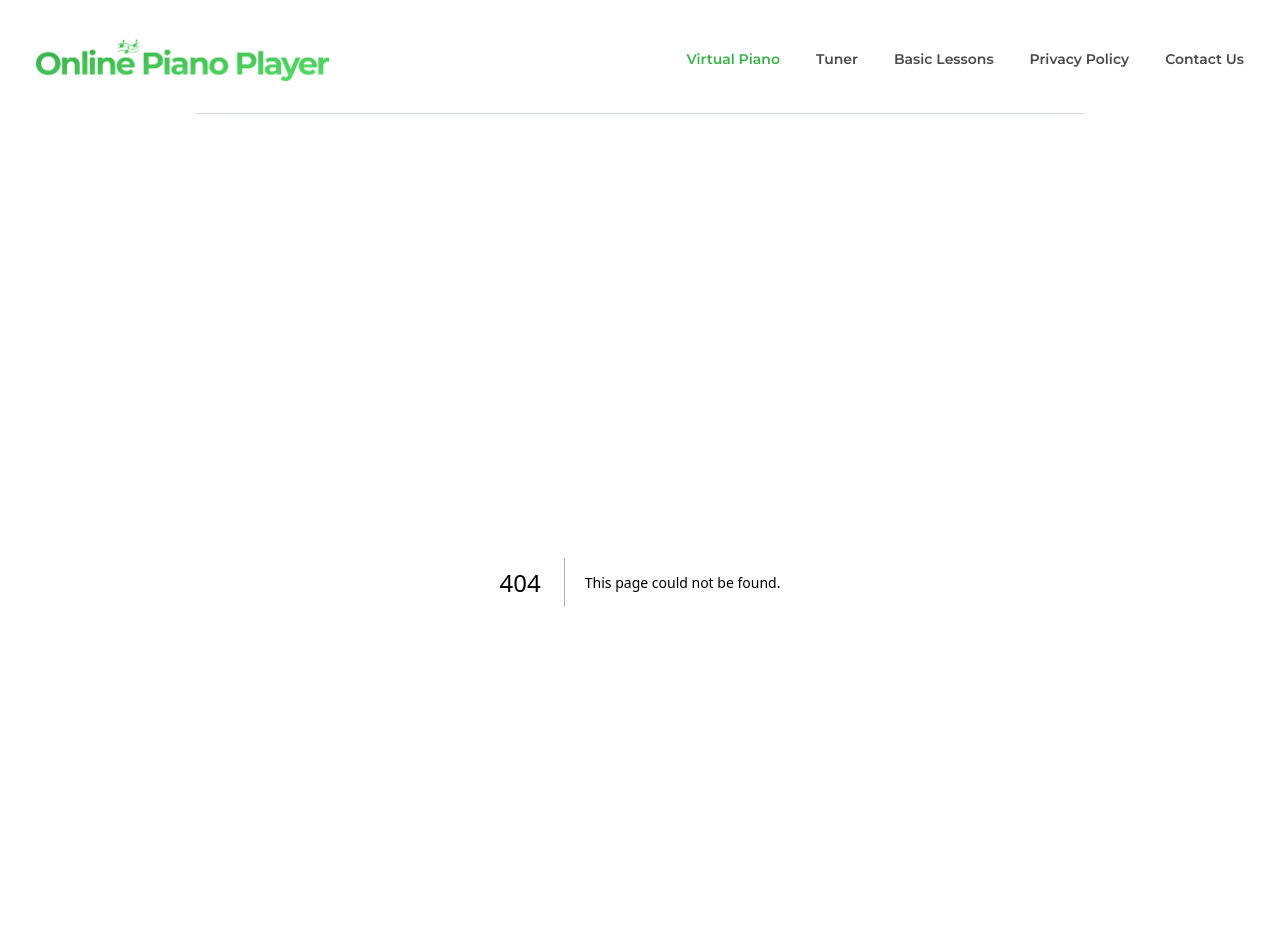
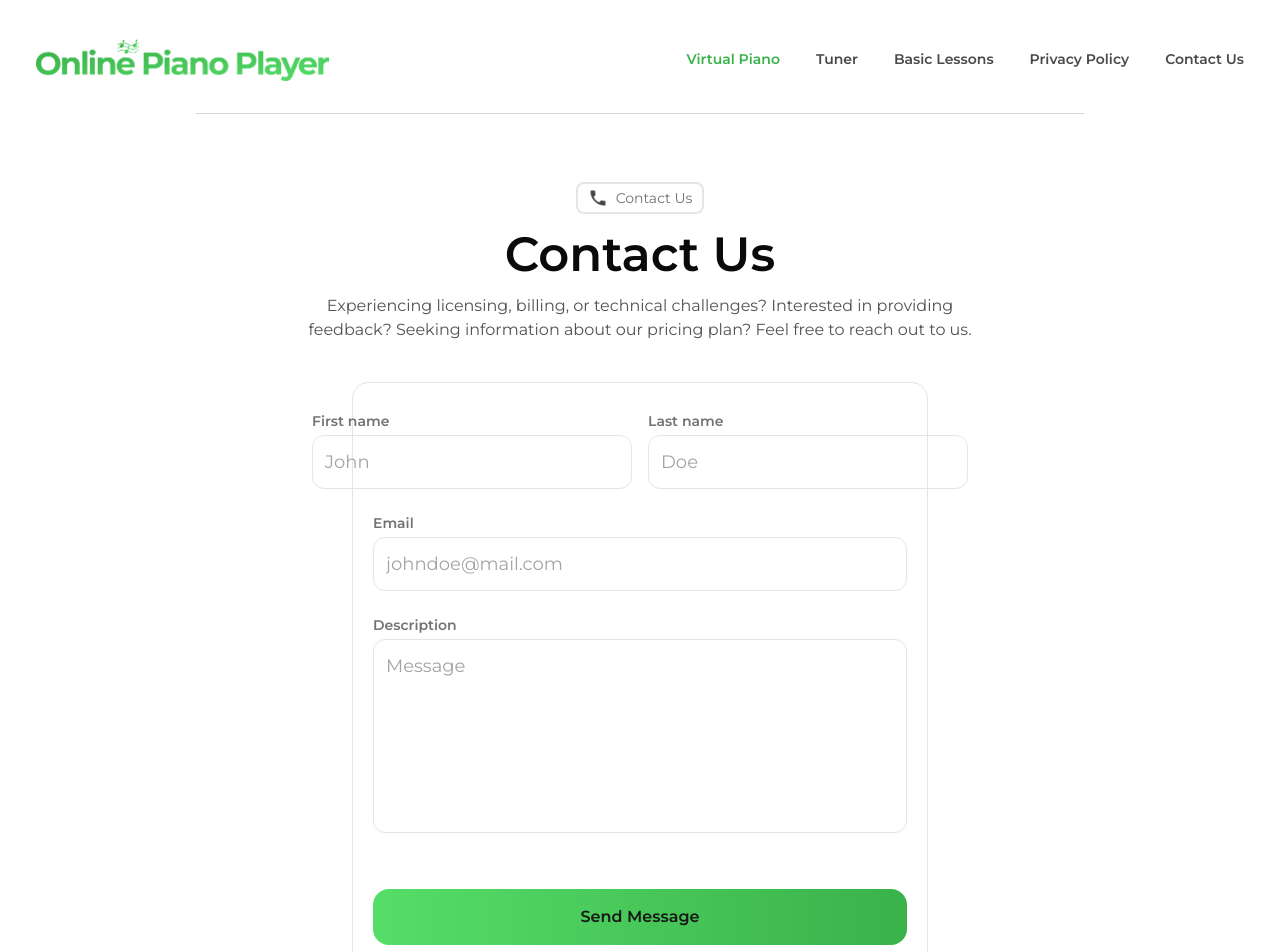
Before and after one commit to Mustajaaab/Piano, a Next.js app: page /contact-us in a window 1280 px wide. Before the commit this address had no page. Shown: the top 952 px of the page. Built offline with nearby package versions, Linux system fonts and the light colour scheme.

Commit message:
created the contact us page

```diff
--- /dev/null
+++ b/src/app/contact-us/page.tsx
@@ -0,0 +1,54 @@
+import Image from "next/image"
+export default function Home() {
+  return (
+    <main className="container mx-auto">
+        <div className="flex flex-col">
+            <div className="flex gap-2 border-2 border-[#E5E5E5] py-1 px-2.5 mx-auto rounded-lg">
+                <Image src='/images/phone.png' alt="Logo" width={20} height={22}/>
+                <p className="text-[#737373] text-sm ">Contact Us</p>
+            </div>
+        </div>
+
+        <h1 className="text-[#0A0A0A] font-semibold text-5xl text-center mt-4">Contact Us</h1>
+        <p className="text-[#525252] text-[16px] text-center mt-4">Experiencing licensing, billing, or technical challenges? Interested in providing <br />
+         feedback? Seeking information about our pricing plan? Feel free to reach out to us.</p>
+
+
+        <form action="form" className="mt-10 px-5 py-7 border-[1px] border-[#E5E5E5] w-[45%] mx-auto rounded-2xl">
+            <div className="flex gap-4 justify-center items-center">
+                <div className="flex flex-col gap-1">
+                    <label htmlFor="First_name" className="text-[#737373] text-sm font-semibold">First name</label>
+                    <input type="text" name="First_name" className="text-[#A3A3A3] border-[1px] border-[#E5E5E5] w-80 text-lg p-3 placeholder:text-[#A3A3A3] rounded-xl" placeholder="John" />
+                </div>
+
+                <div className="flex flex-col gap-1">
+                    <label htmlFor="Last_name" className="text-[#737373] text-sm font-semibold">Last name</label>
+                    <input type="text" name="Last_name" className="text-[#A3A3A3] border-[1px] border-[#E5E5E5] w-80 text-lg p-3 placeholder:text-[#A3A3A3] rounded-xl" placeholder="Doe" />
+                </div>
+            </div>
+
+            <div className="flex flex-col gap-1 mt-6">
+                <label htmlFor="Email" className="text-[#737373] text-sm font-semibold">Email</label>
+                <input type="text" name="Email" className="text-[#A3A3A3] border-[1px] border-[#E5E5E5] text-lg p-3 placeholder:text-[#A3A3A3] rounded-xl" placeholder="johndoe@mail.com" />
+            </div>
+
+            <div className="flex flex-col gap-1 mt-6">
+                <label htmlFor="Description" className="text-[#737373] text-sm font-semibold">
+                    Description
+                </label>
+                <textarea
+                    name="Description"
+                    rows={6}
+                    className="border-[1px] border-[#E5E5E5] text-lg p-3 placeholder:text-[#A3A3A3] text-[#A3A3A3] rounded-xl resize-none"
+                    placeholder="Message"
+                />
+            </div>
+
+            <button
+            style={{ background: "linear-gradient(to left, #3AB24A, #56DD68)" }}
+            className="w-full text-[16px] font-semibold py-4 mt-14 rounded-2xl hover:underline">Send Message</button>
+
+        </form>
+    </main>
+  )
+}
--- a/src/app/privacy-policy/page.tsx
+++ b/src/app/privacy-policy/page.tsx
@@ -4,7 +4,7 @@ export default function Home() {
     <main className="container mx-auto">
         <h1 className="text-[#494949] text-3xl font-semibold mt-14">1. Information We Collect</h1>
         <p className="text-[#454545] text-lg font-normal mt-7 leading-9">Our online piano tool is designed to be used without the need to create an account or provide personal information. However, we may collect the following type of data:</p>
-        <p className="text-[#454545] text-lg font-normal leading-9">• Microphone Access: When you use the tuner feature, we request access to your device’s microphone to detect and analyze sound. This is solely for the purpose of identifying the pitch of notes played on your instrument.</p>
+        <p className="text-[#454545] text-lg font-normal leading-9">• Microphone Access: When you use the tuner feature, we request access to your device&apos;s microphone to detect and analyze sound. This is solely for the purpose of identifying the pitch of notes played on your instrument.</p>
         <p className="text-[#454545] text-lg font-normal leading-9">Important: <br />  We do not record, store, or transmit any audio data. The microphone input is processed directly within your browser and is never sent to our servers or any third party.</p>
 
         <h2 className="text-[#494949] text-3xl font-semibold mt-8">2. Use of Data</h2>
@@ -16,7 +16,7 @@ export default function Home() {
         <h2 className="text-[#494949] text-3xl font-semibold mt-8">4. Cookies and Tracking</h2>
         <p className="text-[#454545] text-lg font-normal mt-7 leading-9">Our tool does not use cookies or tracking technologies to collect personal data. You can use it anonymously and without being monitored.</p>
 
-        <h2 className="text-[#494949] text-3xl font-semibold mt-8">5. Children’s Privacy</h2>
+        <h2 className="text-[#494949] text-3xl font-semibold mt-8">5. Children&apos;s Privacy</h2>
         <p className="text-[#454545] text-lg font-normal mt-7 leading-9">Our tool is suitable for users of all ages, including children. As we do not collect or store any personal information, we comply with applicable children's privacy regulations (e.g., COPPA).</p>
 
         <h2 className="text-[#494949] text-3xl font-semibold mt-8">6. Data Security</h2>
```
Also changed, not shown: public/images/phone.png (added).
